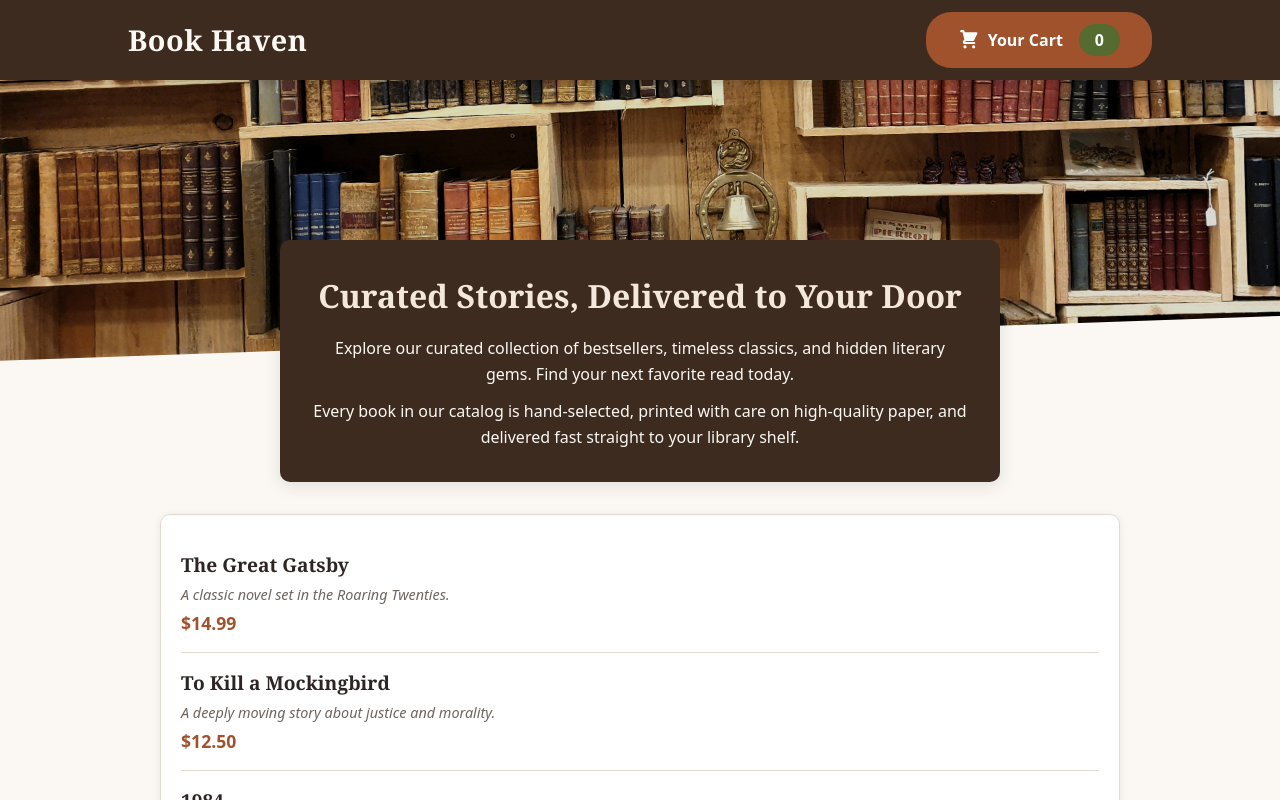
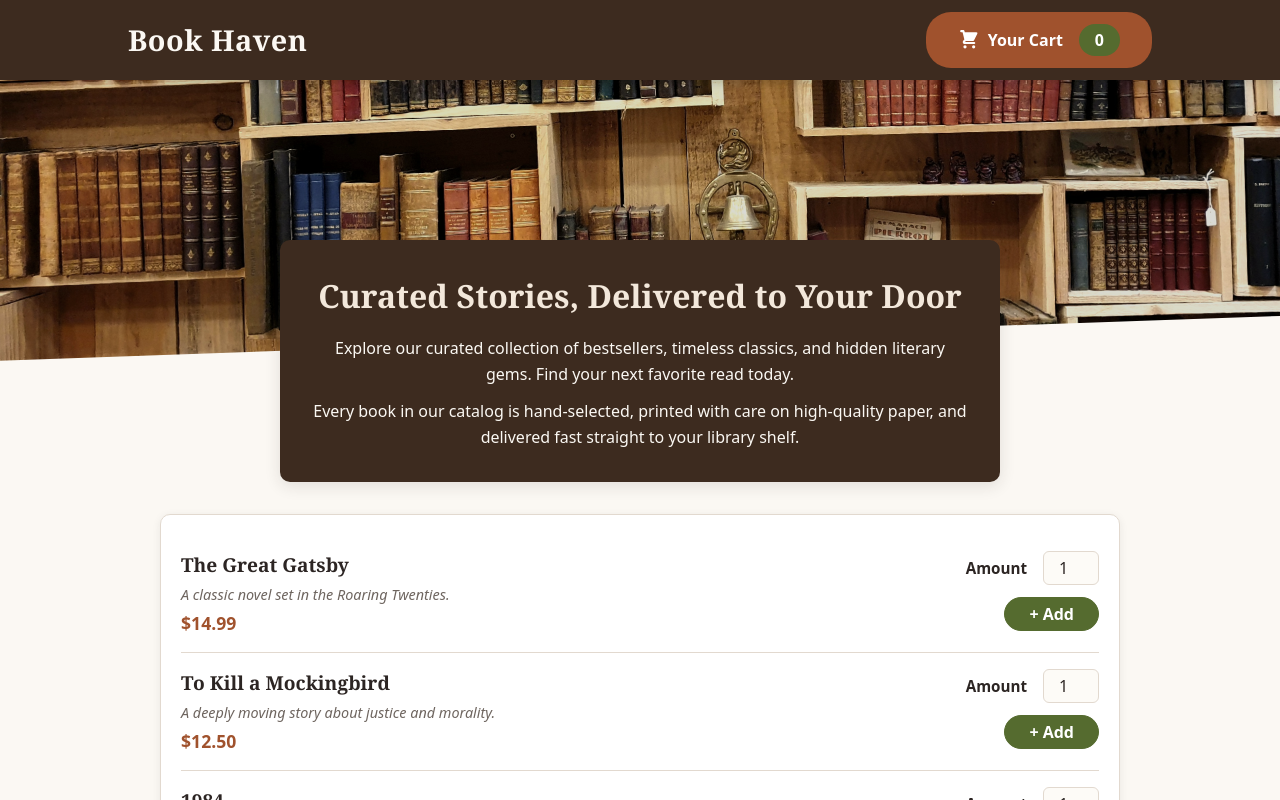
Before and after one commit to haysway/book-haven, a React (Vite) app: page / in a window 1280 px wide. Shown: the top 800 px of the page. Built offline with nearby package versions, Linux system fonts and the light colour scheme.

Commit message:
feat: inputform and input components created and added to book items

```diff
--- a/src/components/Books/book-item/BookItem.jsx
+++ b/src/components/Books/book-item/BookItem.jsx
@@ -1,4 +1,5 @@
 import classes from './BookItem.module.css';
+import BookItemForm from './BookItemForm';
 
 const BookItem = (props) => {
     const price = `$${props.price.toFixed(2)}`;
@@ -12,7 +13,7 @@ const BookItem = (props) => {
             </div>
 
             <div>
-                {/* TODO: Add quantity selection form */}
+                <BookItemForm id={props.id} />
             </div>
         </li>
     );
--- /dev/null
+++ b/src/components/Books/book-item/BookItemForm.jsx
@@ -0,0 +1,24 @@
+import classes from './BookItemForm.module.css';
+import Input from '../../UI/Input';
+
+const BookItemForm = (props) => {
+    return (
+        <form className={classes.form}>
+            <Input
+                label="Amount"
+                input={{
+                    id: 'amount_' + props.id,
+                    type: 'number',
+                    min: '1',
+                    max: '5',
+                    step: '1',
+                    defaultValue: '1',
+                }}
+            />
+
+            <button>+ Add</button>
+        </form>
+    );
+};
+
+export default BookItemForm;
--- /dev/null
+++ b/src/components/Books/book-item/BookItemForm.module.css
@@ -0,0 +1,26 @@
+.form {
+  text-align: right;
+}
+
+.form button {
+  font: inherit;
+  cursor: pointer;
+  background-color: var(--color-secondary);
+  border: 1px solid var(--color-secondary);
+  color: #ffffff;
+  padding: 0.25rem 1.5rem;
+  border-radius: 20px;
+  font-weight: bold;
+  transition: background-color 0.2s ease;
+}
+
+.form button:hover,
+.form button:active {
+  background-color: var(--color-secondary-dark);
+}
+
+.form p {
+  color: var(--color-error);
+  font-size: 0.85rem;
+  margin-top: 0.25rem;
+}
--- /dev/null
+++ b/src/components/UI/Input.jsx
@@ -0,0 +1,12 @@
+import classes from './Input.module.css';
+
+const Input = (props) => {
+    return (
+        <div className={classes.input}>
+            <label htmlFor={props.input.id}>{props.label}</label>
+            <input {...props.input} />
+        </div>
+    );
+};
+
+export default Input;
--- /dev/null
+++ b/src/components/UI/Input.module.css
@@ -0,0 +1,29 @@
+.input {
+  display: flex;
+  align-items: center;
+  margin-bottom: 0.75rem;
+}
+
+.input label {
+  font-weight: 600;
+  margin-right: 1rem;
+  color: var(--color-text);
+  font-size: 0.95rem;
+}
+
+.input input {
+  width: 3.5rem;
+  border-radius: var(--radius-sm);
+  border: 1px solid var(--color-border);
+  font: inherit;
+  padding: 0.25rem 0.5rem;
+  text-align: center;
+  background-color: #fdfbf7;
+  color: var(--color-text);
+}
+
+.input input:focus {
+  outline: none;
+  border-color: var(--color-primary);
+  background-color: #ffffff;
+}
```
